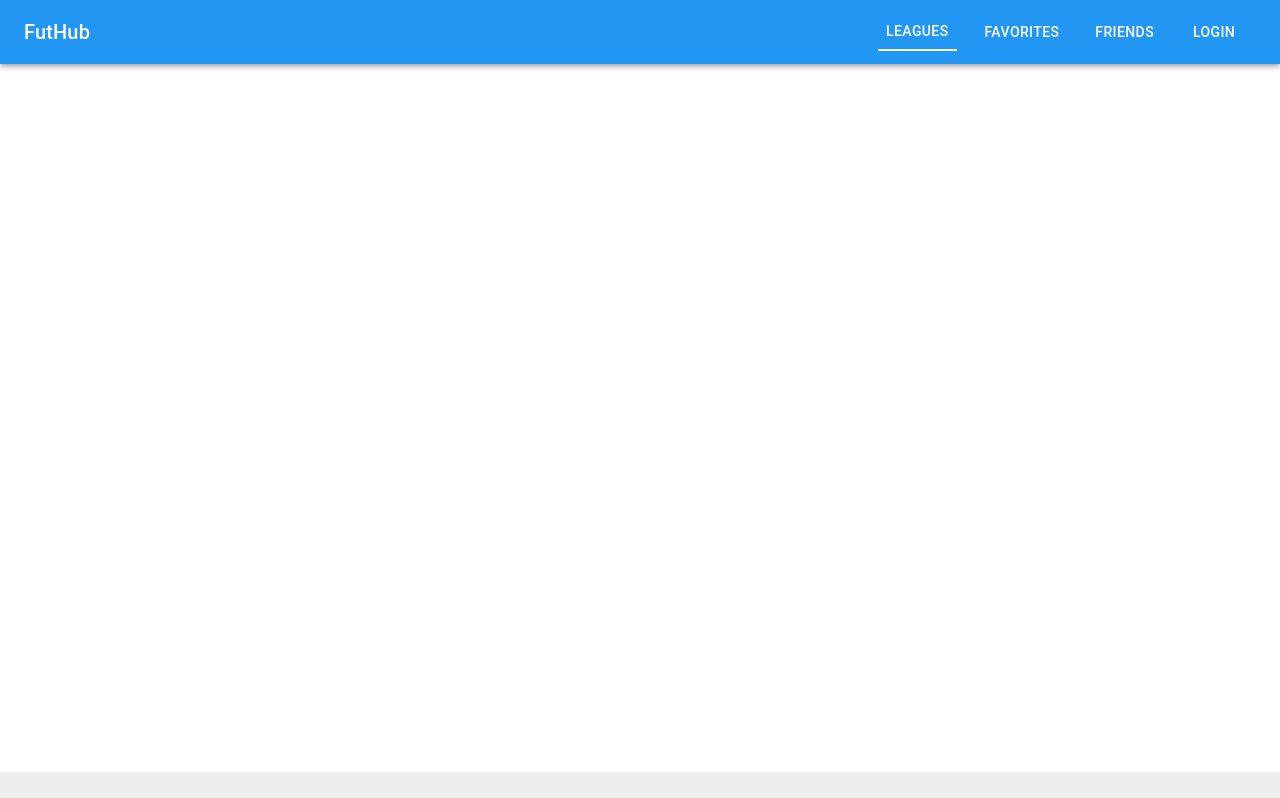
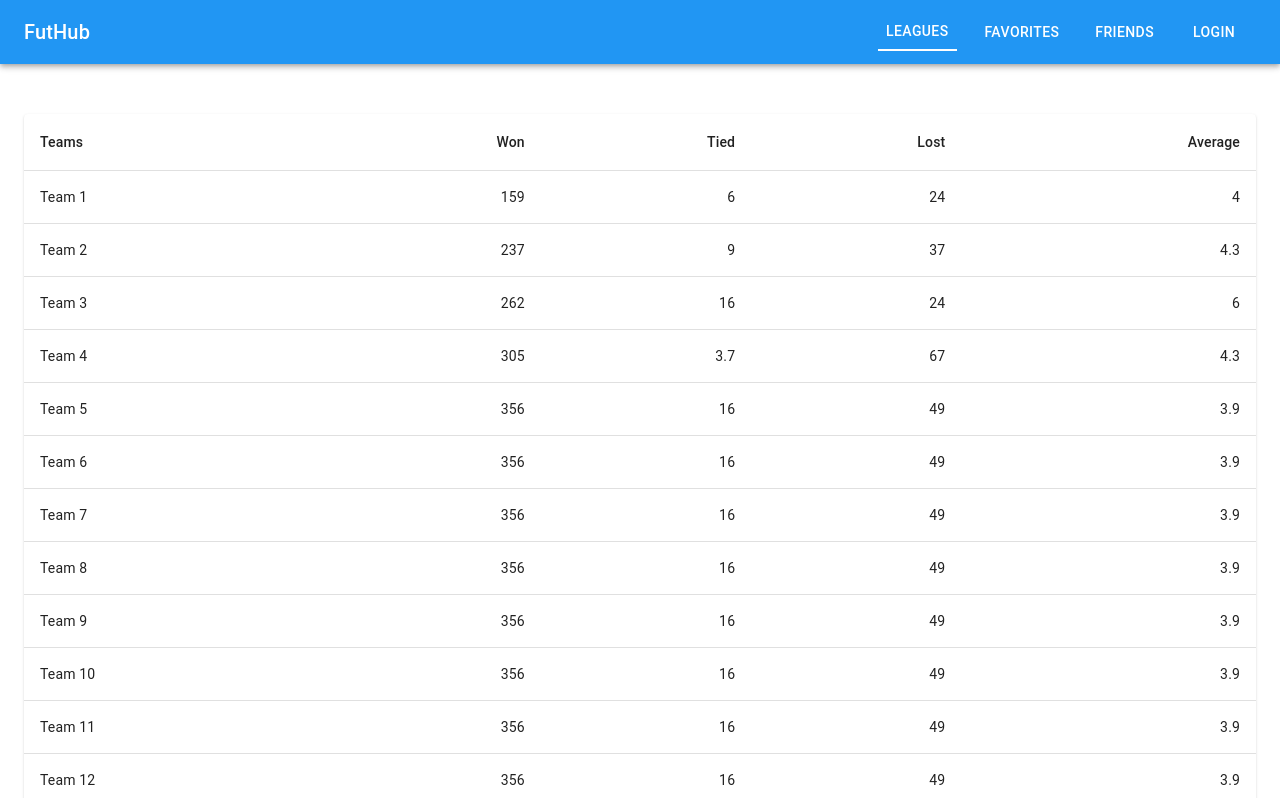
Before and after one commit to devslife7/FutHub, a React (Create React App) app: page /standings in a window 1280 px wide. Shown: the top 798 px of the page. Built offline with nearby package versions, Linux system fonts and the light colour scheme; no server answers.

Commit message:
added standings template

```diff
--- a/src/App.js
+++ b/src/App.js
@@ -12,6 +12,7 @@ import StickyFooter from './components/StickyFooter'
 import Friends from './components/Friends'
 import Favorites from './components/Favorites'
 import Profile from './components/Profile'
+import Standings from './components/Standings'
 
 const leaguesURL = "http://localhost:3000/leagues"
 
@@ -39,6 +40,7 @@ function App({ setLeagues }) {
         <Route exact path='/friends' component={Friends} />
         <Route exact path='/favorites' component={Favorites} />
         <Route exact path='/profile' component={Profile} />
+        <Route exact path='/standings' component={Standings} />
       </Container>
       <StickyFooter/>
     </Router>
--- a/src/components/LeagueCard.js
+++ b/src/components/LeagueCard.js
@@ -1,6 +1,7 @@
 import React from 'react';
 // import { useState } from 'react'
 import { connect } from 'react-redux'
+import { Link } from 'react-router-dom';
 import { addFavoriteLeague, removeFavoriteLeague } from '../actions/leagues'
 import { makeStyles } from '@material-ui/core/styles';
 import Grid from '@material-ui/core/Grid';
@@ -34,6 +35,10 @@ const useStyles = makeStyles((theme) => ({
     maxWidth: '100%',
     maxHeight: '100%',
   },
+  links: {
+    textDecoration: 'none',
+    color: 'green',
+  }
 }));
 
 function LeagueCard( {league, addFavoriteLeague, removeFavoriteLeague, favLeagues} ) {
@@ -41,7 +46,6 @@ function LeagueCard( {league, addFavoriteLeague, removeFavoriteLeague, favLeague
   // const [ favorite, setFavorite ] = useState(league.is_favorite)
 
   const handleFavourite = () => {
-
     const isFav = isFavorite()
 
     if (isFav){
@@ -73,6 +77,10 @@ function LeagueCard( {league, addFavoriteLeague, removeFavoriteLeague, favLeague
     return filtered.length > 0
   }
 
+  // const handleStandings = () => {
+  //   history.push("/standings")
+  // }
+
 
   return (
     <div className={classes.root}>
@@ -103,10 +111,13 @@ function LeagueCard( {league, addFavoriteLeague, removeFavoriteLeague, favLeague
               <Grid item>
                 { league.standings === 1
                 ? <Button
-                    onClick={ () => console.log(league.league_id)}
+                    // onClick={ () => handleStandings() }
                     variant='outlined'
                     color='primary'
-                    >Standings
+                    >
+                      <Link to="/standings" className={classes.links}>
+                        Standings
+                      </Link>
                   </Button>
                 : <Button
                     variant='outlined'
--- a/src/components/Profile.js
+++ b/src/components/Profile.js
@@ -1,30 +1,38 @@
 import React from 'react'
+import { connect } from 'react-redux'
+import { logOutCurrentUser } from '../actions/user'
 import Grid from '@material-ui/core/Grid'
 import Paper from '@material-ui/core/Paper'
 import Avatar from '@material-ui/core/Avatar'
 import Button from '@material-ui/core/Button'
 
-function profile() {
-  // const currentUser = JSON.parse(localStorage.currentUser)
+function Profile({ history, logOutCurrentUser}) {
+  const currentUser = JSON.parse(localStorage.currentUser)
+
+  const handelLogOut = () => {
+    localStorage.clear()
+    history.push("/login")
+    logOutCurrentUser()
+}
   return (
-    <Grid item xs={6} container direction='column' justify='space-between' alignItems='center' spacing={8}>
+    <Grid item xs={12} container direction='column' justify='space-between' alignItems='center' spacing={8}>
       <Grid item xs={12} >
-        <Paper elevation={6} style={{ textAlign: 'center', padding: '30px', width: '350px'}}>
+        <Paper elevation={6} style={{ textAlign: 'center', padding: '100px', width: '100%', marginTop: '50px'}}>
           <Avatar src="/broken-image.jpg" style={{margin: 'auto'}}
             // className={classes.large}
           />
-          <h3 style={{ fontFamily: 'roboto'}}>Welcome, {/*currentUser.name*/}!</h3>
-          <h3>username{/*user.username*/}</h3>
-          <p>Member since: created at{ /*createAt*/ }</p>
+          <h3 style={{ fontFamily: 'roboto'}}>{currentUser.name}</h3>
+          <h3>{currentUser.username}</h3>
+          {/* <p>Member since: today</p> */}
           <div style={{ display: 'flex', justifyContent: 'space-around', marginTop: '40px'}}>
-            <Button
+            {/* <Button
               // onClick={handleClickOpen}
               variant='outlined'
               color='primary'
               >Edit
-            </Button>
+            </Button> */}
             <Button
-              // onClick={handelLogOut}
+              onClick={handelLogOut}
               variant='outlined'
               color='primary'
               >Log out
@@ -57,4 +65,12 @@ function profile() {
   )
 }
 
-export default profile
+const mapDispatchToProps = dispatch => {
+  return {
+    logOutCurrentUser: () => {
+      dispatch(logOutCurrentUser())
+    }
+  }
+}
+
+export default connect(null, mapDispatchToProps)(Profile)
--- /dev/null
+++ b/src/components/Standings.js
@@ -0,0 +1,69 @@
+import React from 'react';
+import { makeStyles } from '@material-ui/core/styles';
+import Table from '@material-ui/core/Table';
+import TableBody from '@material-ui/core/TableBody';
+import TableCell from '@material-ui/core/TableCell';
+import TableContainer from '@material-ui/core/TableContainer';
+import TableHead from '@material-ui/core/TableHead';
+import TableRow from '@material-ui/core/TableRow';
+import Paper from '@material-ui/core/Paper';
+
+const useStyles = makeStyles({
+  table: {
+    minWidth: 650,
+  },
+});
+
+function createData(name, calories, fat, carbs, protein) {
+  return { name, calories, fat, carbs, protein };
+}
+
+const rows = [
+  createData('Team 1', 159, 6.0, 24, 4.0),
+  createData('Team 2', 237, 9.0, 37, 4.3),
+  createData('Team 3', 262, 16.0, 24, 6.0),
+  createData('Team 4', 305, 3.7, 67, 4.3),
+  createData('Team 5', 356, 16.0, 49, 3.9),
+  createData('Team 6', 356, 16.0, 49, 3.9),
+  createData('Team 7', 356, 16.0, 49, 3.9),
+  createData('Team 8', 356, 16.0, 49, 3.9),
+  createData('Team 9', 356, 16.0, 49, 3.9),
+  createData('Team 10', 356, 16.0, 49, 3.9),
+  createData('Team 11', 356, 16.0, 49, 3.9),
+  createData('Team 12', 356, 16.0, 49, 3.9),
+  createData('Team 13', 356, 16.0, 49, 3.9),
+  createData('Team 14', 356, 16.0, 49, 3.9),
+];
+
+export default function Standings() {
+  const classes = useStyles();
+
+  return (
+    <TableContainer component={Paper} style={{ marginTop: '50px'}}>
+      <Table className={classes.table} aria-label="simple table">
+        <TableHead>
+          <TableRow>
+            <TableCell>Teams</TableCell>
+            <TableCell align="right">Won</TableCell>
+            <TableCell align="right">Tied</TableCell>
+            <TableCell align="right">Lost</TableCell>
+            <TableCell align="right">Average</TableCell>
+          </TableRow>
+        </TableHead>
+        <TableBody>
+          {rows.map((row) => (
+            <TableRow key={row.name}>
+              <TableCell component="th" scope="row">
+                {row.name}
+              </TableCell>
+              <TableCell align="right">{row.calories}</TableCell>
+              <TableCell align="right">{row.fat}</TableCell>
+              <TableCell align="right">{row.carbs}</TableCell>
+              <TableCell align="right">{row.protein}</TableCell>
+            </TableRow>
+          ))}
+        </TableBody>
+      </Table>
+    </TableContainer>
+  );
+}
```
